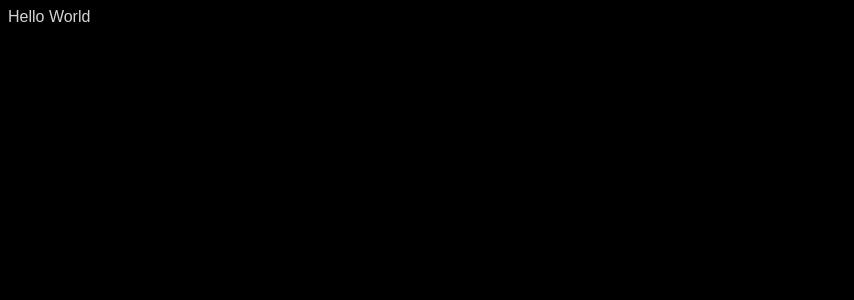
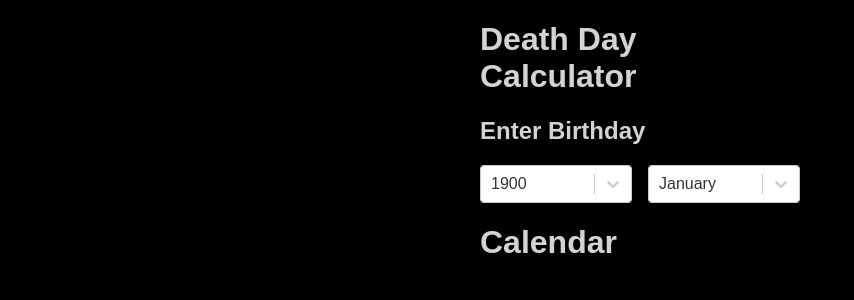
Before and after one commit to rgeorgebu/death-day, a React app: page / in a window 1280 px wide. Shown: the top 300 px of the page, without its empty margins (0-854 px from the left). Built offline with nearby package versions, Linux system fonts and the light colour scheme.

Commit message:
Redo date control

```diff
--- a/src/App.jsx
+++ b/src/App.jsx
@@ -1,6 +1,34 @@
 import React from 'react';
-import './App.scss';
+import styles from './App.scss';
+import Select from 'react-select';
+import Calendar from './Calendar';
+import { YEARS, MONTHS } from './helpers';
 
 export default function App() {
-	return <div>Hello World</div>;
+	const [year, setYear] = React.useState(YEARS[0]);
+	const [month, setMonth] = React.useState(MONTHS[0]);
+
+	return (
+		<div className={styles.app}>
+			<h1>Death Day Calculator</h1>
+			<h2>Enter Birthday</h2>
+			<div className={styles.dateSelects}>
+				<Select
+					options={YEARS}
+					value={year}
+					onChange={setYear}
+					getOptionLabel={option => option.value}
+				/>
+				<Select
+					options={MONTHS}
+					value={month}
+					onChange={setMonth}
+					getOptionLabel={option => option.value}
+				/>
+			</div>
+			<div>
+				<Calendar />
+			</div>
+		</div>
+	);
 }
--- a/src/App.scss
+++ b/src/App.scss
@@ -1,5 +1,25 @@
+$base-measurement: 1rem;
+
 html {
 	font-family: sans-serif;
 	background-color: black;
-	color: lightgray;
 }
+
+.app {
+	width: $base-measurement * 20;
+	margin: 0 auto;
+
+	h1, h2 {
+		color: lightgray;
+	}
+}
+
+.dateSelects {
+	display: flex;
+	& > * {
+		flex: 1;
+		&:last-child {
+			margin-left: $base-measurement;
+		}
+	}
+}
--- /dev/null
+++ b/src/Calendar.jsx
@@ -0,0 +1,5 @@
+import React from 'react';
+
+export default function Calendar() {
+	return <h1>Calendar</h1>;
+}
--- /dev/null
+++ b/src/helpers.js
@@ -0,0 +1,20 @@
+const MAX_YEAR = new Date().getFullYear();
+const MIN_YEAR = 1900;
+export const YEARS = [...new Array(MAX_YEAR - MIN_YEAR + 1)].map((_, i) => ({
+	value: MIN_YEAR + i
+}));
+
+export const MONTHS = [
+	'January',
+	'February',
+	'March',
+	'April',
+	'May',
+	'June',
+	'July',
+	'August',
+	'September',
+	'October',
+	'November',
+	'December'
+].map(month => ({ value: month }));
```
